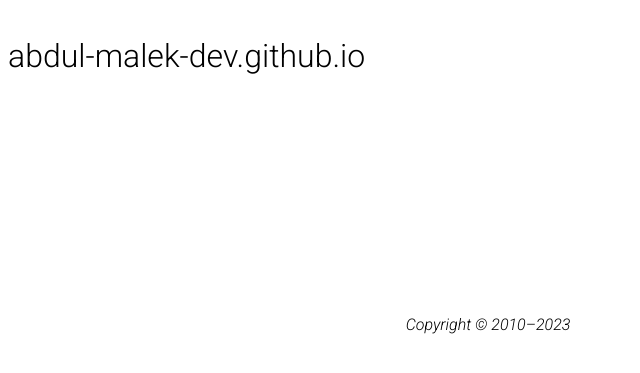
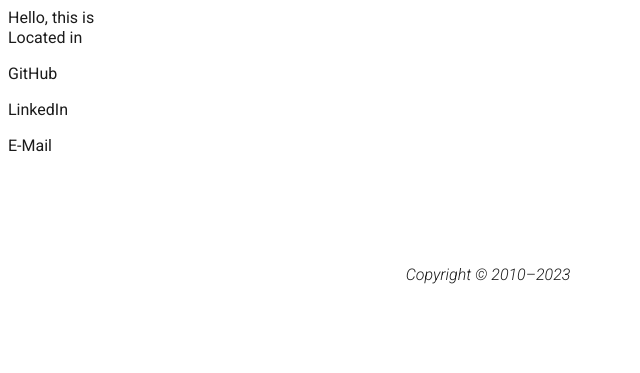
Before and after one commit to abdl-dev/abdul-malek-dev.github.io, a Jekyll site: the page built from index.md, in a window 1280 px wide. Shown: the top 373 px of the page, without its empty margins (0-640 px from the left). Built offline with Jekyll 4.4.1, drawn with Linux system fonts in a browser that asks for light colours.

Commit message:
remove more stuff

```diff
--- a/_includes/header.html
+++ b/_includes/header.html
@@ -1,33 +1,12 @@
-{% assign phone_raw = site.phone | remove: '(' | remove: ')' | replace: ' ', '-' %}
-<div class='container header-container'>
-    <div class='row'>
-        <div class='col-12 col-md-1 d-none d-md-block'></div>
-        <div class='col-12 col-md-6 header-left'>
-            <h1>{{ site.name }}</h1>
-            <h2>{{ site.title }}</h2>
-            <h3><mark>{{ site.location }}</mark></h3>
-        </div>
-        <div class='col-12 col-md-4 header-right'>
-            <div class='icons'>
-                <a href='https://github.com/{{ site.github }}' class='social'>
-                    <i class='fab fa-github' title='GitHub'></i>
-                </a>
-                <a href='https://linkedin.com/in/{{ site.linkedin }}' class='social'>
-                    <i class='fab fa-linkedin' title='LinkedIn'></i>
-                </a>
-                <!--
-                <a href='{{ site.resume }}' class='social'>
-                    <i class='fas fa-align-left' title='Résumé'></i>
-                </a>
-                -->
-            </div>
-            <p class='info'>
-            <a href='tel:{{ phone_raw }}'>{{ site.phone }}</a>
-            </p>
-            <p class='info'>
-            <a href='mailto:{{ site.email }}'>{{ site.email }}</a>
-            </p>
-        </div>
-        <div class='col-12 col-md-1 d-none d-md-block'></div>
+<div class="header">
+    <div class="info">
+        <div class="greeting">Hello, this is</div>
+        <div class="name">{{ info.name }}</div>
+        <div class="location">Located in {{ info.location }}</div>
+    </div>
+    <div class="links">
+        <p>GitHub</p>
+        <p>LinkedIn</p>
+        <p>E-Mail</p>
     </div>
 </div>
--- a/_layouts/index.html
+++ b/_layouts/index.html
@@ -1,23 +1,21 @@
 <!DOCTYPE html>
 <html lang='en-US'>
 {%- include head.html -%}
+
 <body>
     <script src='/assets/index.js'></script>
-        {%- if site.color-scheme == 'auto' -%}
-        <script>autoColorScheme()</script>
-        {%- else -%}
-        <script>setColorScheme('{{ site.color-scheme }}')</script>
-        {%- endif -%}
     {%- include header.html -%}
     <main>
         {%- for item in site.content -%}
         <div class='container'>
             <div class='row'>
-                    {%- include section.html section-title=item.section-title text-only=item.text-only content=item.content -%}
+                {%- include section.html section-title=item.section-title text-only=item.text-only content=item.content
+                -%}
             </div>
         </div>
         {%- endfor -%}
     </main>
     {%- include footer.html -%}
 </body>
+
 </html>
--- a/assets/index.js
+++ b/assets/index.js
@@ -6,6 +6,8 @@ function autoColorScheme() {
     }
 }
 
-function setColorScheme(scheme) {
+function toggleColorScheme(scheme) {
     document.body.classList.add(scheme);
 }
+
+window.onload = autoColorScheme()
```
Lines whose indentation alone changed are shown as unchanged.
